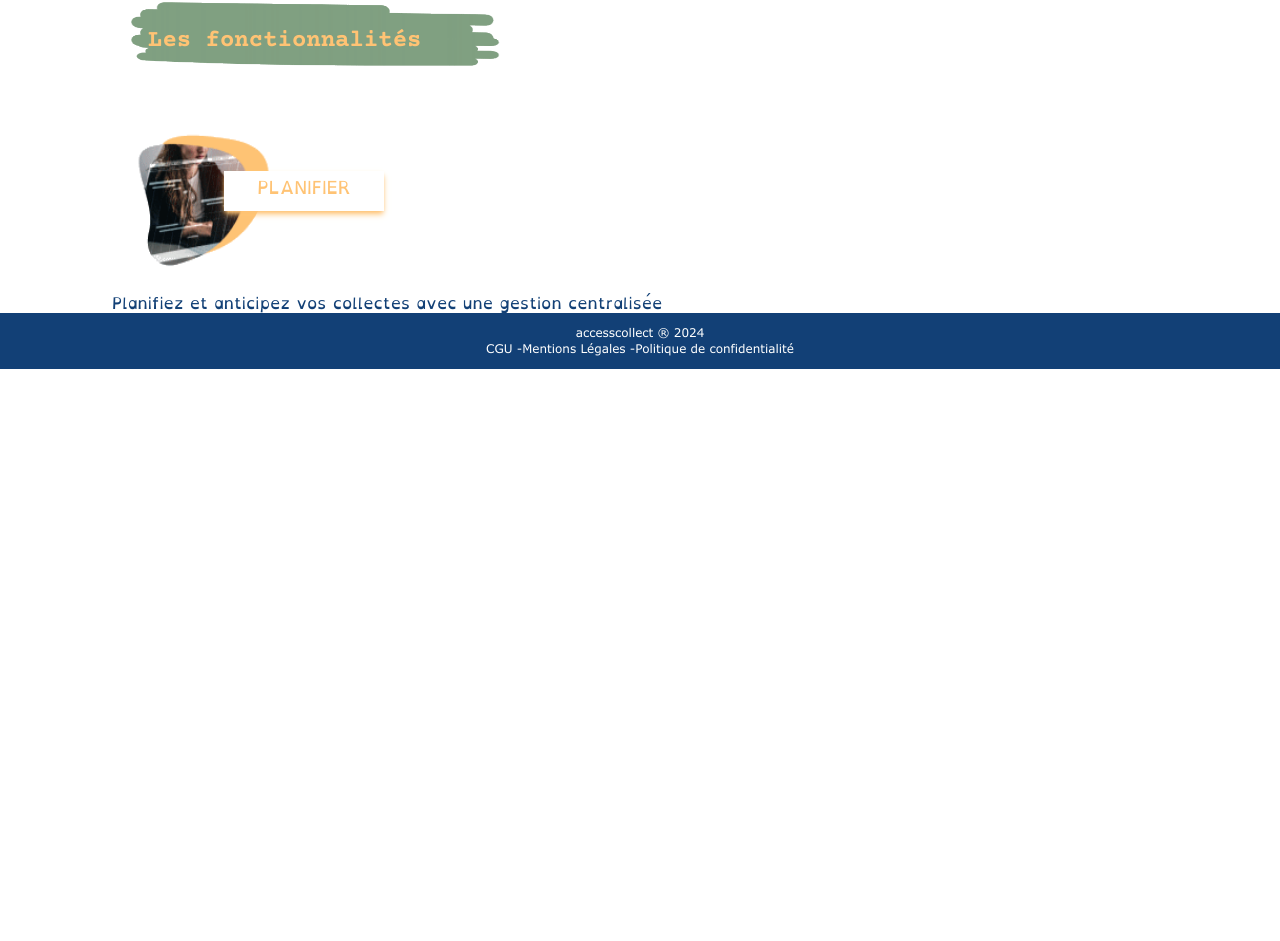
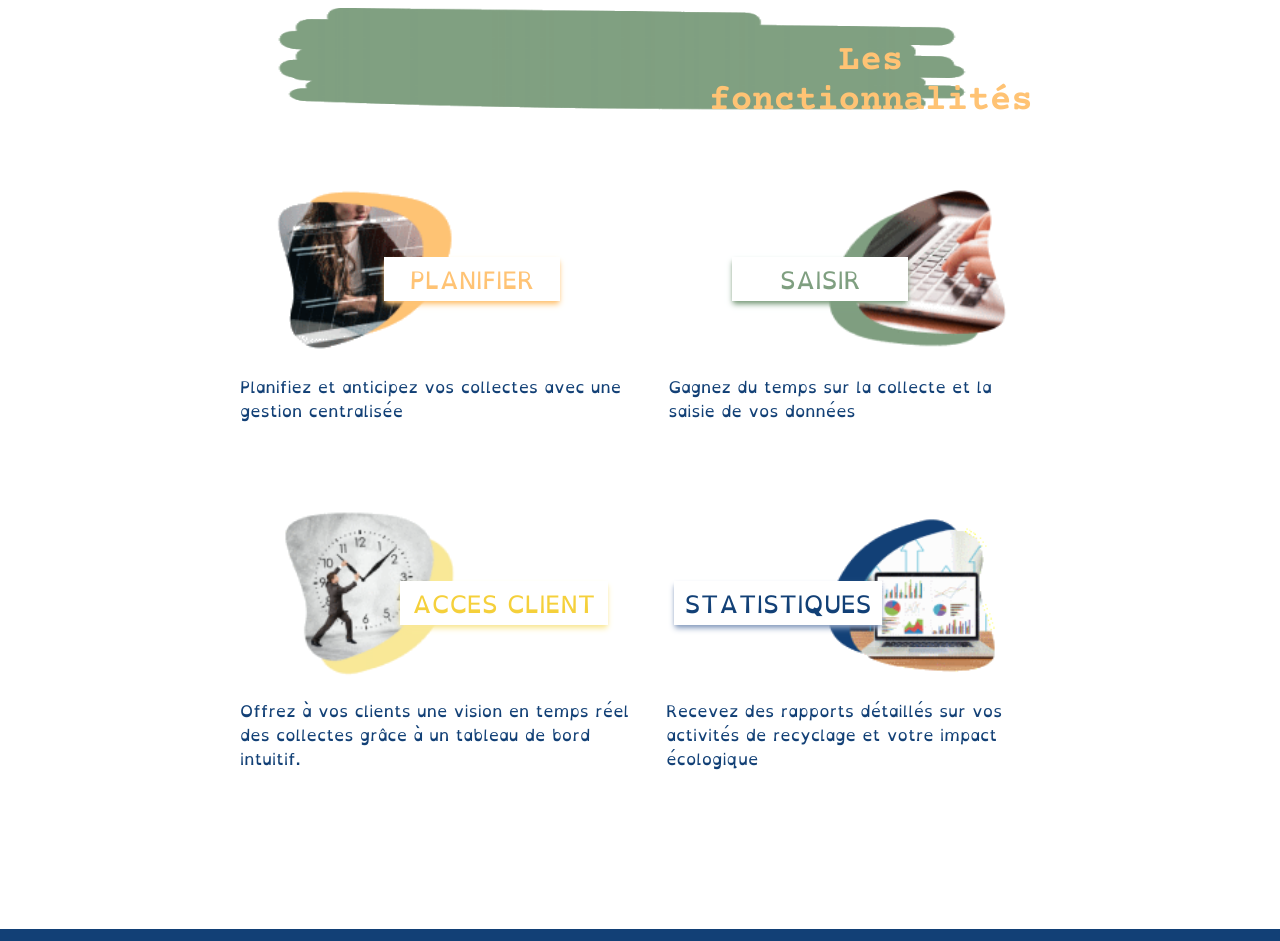
Before and after one commit to tripluch/access-collect, a Next.js app: page / in a window 1280 px wide. Shown: the part 1767-2708 px from the top of the page. Before the commit the page ends 2136 px from the top, so only its background shows below. Built offline with nearby package versions, Linux system fonts and the light colour scheme.

Commit message:
feat: homepage part fonctionnality

```diff
--- a/src/app/(public)/page.tsx
+++ b/src/app/(public)/page.tsx
@@ -1,21 +1,40 @@
-import { Metadata } from "next";
+"use client";
+
+//import { Metadata } from "next";
 import Image from "next/image";
 import LogButton from "../components/button/logButton";
+import Link from "next/link";
+import { useState } from "react";
 
-export const metadata: Metadata = {
-  title: "Access Collect",
-  description: "Access Collect - votre outil pour gérer vos collectes",
-};
+// export const metadata: Metadata = {
+//   title: "Access Collect",
+//   description: "Access Collect - votre outil pour gérer vos collectes",
+// };
 
 export default function Home() {
+  const [click, setClick] = useState(false);
+  const handleClick = () => setClick(!click);
+
   return (
     <>
-      <div className="mx-0 md:mx-0 lg:mx-24 lg:mt-12">
+      <div className="block mx-4 mt-5 md:hidden">
+        <div className="flex items-center  gap-5">
+          <p className="text-midnightBlue text-md">{'Vous êtes collecteur ?'}</p>
+          <Link
+            href="/login"
+            onClick={handleClick}
+            className="flex justify-center mt-1"
+          >
+            <LogButton label="SE CONNECTER" />
+          </Link>
+        </div>
+      </div>
+      <div className="mx-0 md:mx-0 lg:mx-56 lg:mt-12">
         {/* section de présentation */}
         <section className="text-midnightBlue mb-16">
           <div className="pt-8 mb-4 h-52">
             <Image
-              className="hidden md:block md:absolute md:top-[136px] md:left-5 lg:absolute lg:top-[200px] lg:left-28"
+              className="hidden md:block md:absolute md:top-[136px] md:left-5 lg:absolute lg:top-[200px] lg:left-56"
               src="/decoration.svg"
               alt={"élément décoratif"}
               width={70}
@@ -61,7 +80,7 @@ export default function Home() {
           <h1 className="text-center text-xl text-brightOrange font-section md:text-4xl">
             {"Pourquoi choisir notre application ?"}
           </h1>
-          <div className="md:flex md:justify-start md:ml-24 lg:ml-48 lg:mt-10 ">
+          <div className="md:flex md:justify-start md:ml-24 lg:mt-10 ">
             <div className="flex justify-center my-8 lg:mt-12">
               <Image
                 src="/mobile.png"
@@ -125,28 +144,97 @@ export default function Home() {
               alt={"bandeau titre décoratif"}
               width={440}
               height={1}
-              className="z-0 w-[440px] h-[90px]"
+              className="z-0 w-[440px] h-[90px] lg:w-full lg:h-36"
             />
-            <h1 className="z-10 top-8 left-10 absolute text-center text-2xl text-lightOrange font-section">{"Les fonctionnalités"}</h1>
+            <h1 className="z-10 top-8 left-16 absolute text-center text-xl text-lightOrange font-section lg:left-[450px] lg:top-12 lg:text-4xl">{"Les fonctionnalités"}</h1>
           </div>
 
+          <div className="flex-none lg:flex">
             {/* planifier */}
+            <div>
               <div className="relative">
-            <div className="mt-10 ml-8">
+                <div className="mt-10 flex justify-start">
                   <Image
                     src="/planifier.png"
                     alt={"image représentant une personne qui planifie ses tâches"}
                     width={250}
                     height={1}
-                className="w-[150px] h-[150px]"
+                    className="w-[200px] h-[180px] ml-10"
                   />
                 </div>
                 <div>
-              <h2 className=" absolute top-12 left-32 bg-white text-center text-lightOrange text-lg shadow-md shadow-lightOrange w-40 h-10">{"PLANIFIER"}</h2>
+                  <h2 className=" absolute top-20 left-40 bg-white text-center text-lightOrange text-2xl shadow-md shadow-lightOrange w-44 h-11 pt-1">{"PLANIFIER"}</h2>
                 </div>
               </div>
+              <div className="mb-10">
+                <p className="text-midnightBlue mx-4 mt-4">{"Planifiez et anticipez vos collectes avec une gestion centralisée"}</p>
+              </div>
+            </div>
+
+            {/* saisir */}
             <div>
-            <p className="text-midnightBlue mx-4 mt-4">{"Planifiez et anticipez vos collectes avec une gestion centralisée"}</p>
+              <div className="relative">
+                <div className="mt-10 flex justify-end">
+                  <Image
+                    src="/saisir.png"
+                    alt={"image représentant une personne qui saisie sur un ordinateur portable"}
+                    width={250}
+                    height={1}
+                    className="w-[200px] h-[180px] mr-10"
+                  />
+                </div>
+                <div>
+                  <h2 className="absolute top-20 left-20 bg-white text-center text-oliveGreen text-2xl shadow-md shadow-oliveGreen w-44 h-11 pt-1">{"SAISIR"}</h2>
+                </div>
+              </div>
+              <div className="mb-10">
+                <p className="text-midnightBlue mx-4 mt-4">{"Gagnez du temps sur la collecte et la saisie de vos données"}</p>
+              </div>
+            </div>
+          </div>
+
+          <div className="flex-none lg:flex">
+            {/* acces client */}
+            <div>
+              <div className="relative">
+                <div className="mt-10 flex justify-start">
+                  <Image
+                    src="/accesClient.png"
+                    alt={"image représentant une personne qui tourne une horloge pour représenter le temps qui passe"}
+                    width={250}
+                    height={1}
+                    className="w-[200px] h-[180px] ml-10"
+                  />
+                </div>
+                <div>
+                  <h2 className=" absolute top-20 left-44 bg-white text-center text-strongYellow text-2xl shadow-md shadow-imperialYellow w-52 h-11 pt-1">{"ACCES CLIENT"}</h2>
+                </div>
+              </div>
+              <div className="mb-10">
+                <p className="text-midnightBlue mx-4 mt-4">{"Offrez à vos clients une vision en temps réel des collectes grâce à un tableau de bord intuitif."}</p>
+              </div>
+            </div>
+
+            {/* statistiques */}
+            <div>
+              <div className="relative">
+                <div className="mt-10 flex justify-end">
+                  <Image
+                    src="/statistique.png"
+                    alt={"image représentant une personne qui saisie sur un ordinateur portable"}
+                    width={250}
+                    height={1}
+                    className="w-[200px] h-[180px] mr-10"
+                  />
+                </div>
+                <div>
+                  <h2 className="absolute top-20 left-6 bg-white text-center text-midnightBlue text-2xl shadow-md shadow-transparentMidnightBlue w-52 h-11 pt-1">{"STATISTIQUES"}</h2>
+                </div>
+              </div>
+              <div className="mb-40">
+                <p className="text-midnightBlue mx-4 mt-4">{"Recevez des rapports détaillés sur vos activités de recyclage et votre impact écologique"}</p>
+              </div>
+            </div>
           </div>
         </section>
       </div>
--- a/tailwind.config.ts
+++ b/tailwind.config.ts
@@ -10,6 +10,7 @@ const config: Config = {
     extend: {
       colors: {
         midnightBlue: "#124076",
+        transparentMidnightBlue: "#8A9FC0",
         oliveGreen: "#7F9F80",
         lightOliveGreen: "#7F9F8066",
         transparentOliveGreen: "#7F9F801A",
@@ -17,6 +18,7 @@ const config: Config = {
         transparentLightOrange: "#FFC37440",
         brightOrange: "#FFA632",
         transparentBrightOrange: "#FFA63240",
+        strongYellow: "#F5D03B",
         imperialYellow: "#F9E897",
         transparentImperialYellow: "#F9E89733",
         darkGrey: "#D9D9D9",
```
Lines whose indentation alone changed are shown as unchanged.
